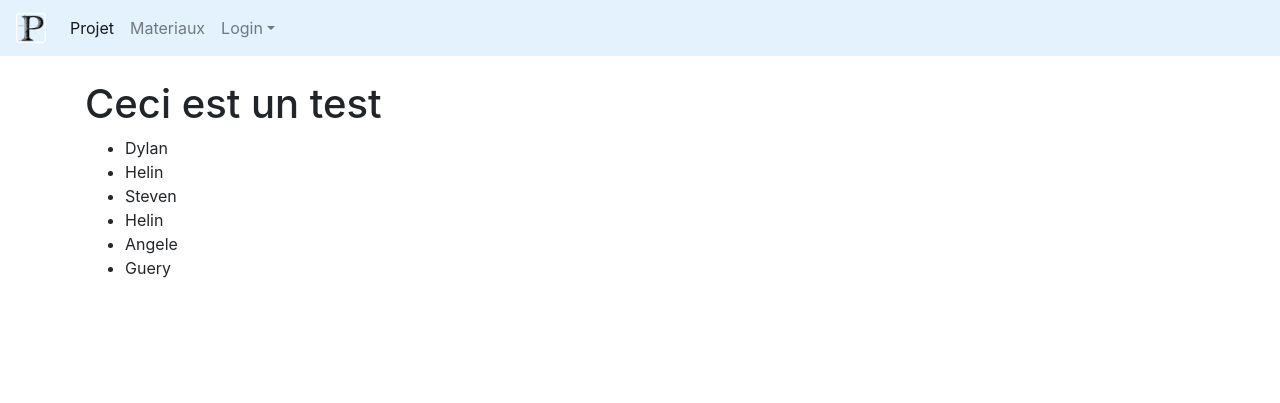
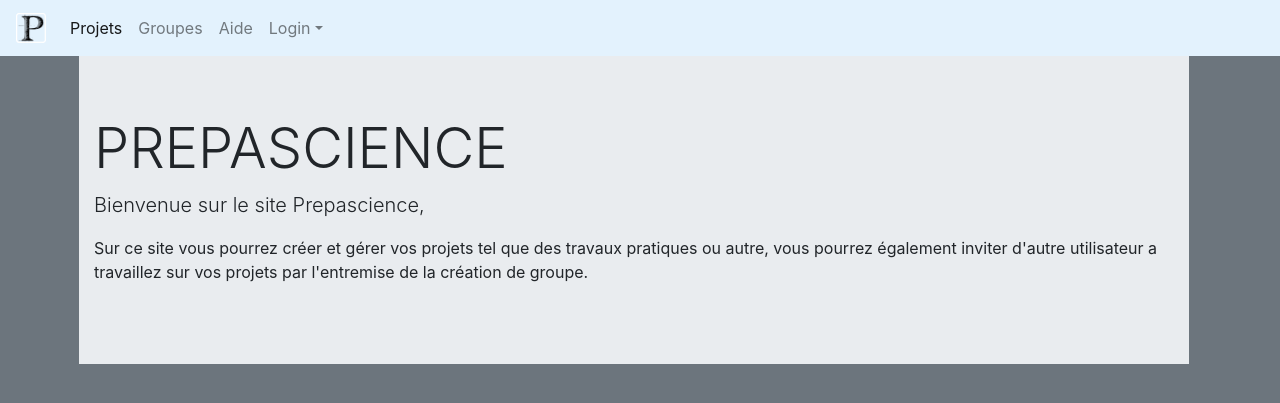
Before and after one commit to Dylan-Helin/Prepascience, a Django app: page / in a window 1280 px wide. Shown: the top 403 px of the page. Run offline with Django 3.2, Linux system fonts and the light colour scheme; data comes from the database, SQL or seed files in the repository; both versions use the stored data as it was after the commit; some libraries are stand-ins or nearby versions.

Commit message:
jumbotron et table demande

```diff
--- a/comptes/models.py
+++ b/comptes/models.py
@@ -54,3 +54,12 @@ class PersonneProjet(models.Model):
 class ProjetMateriel(models.Model):
     projet = models.ForeignKey(Projet, on_delete=models.CASCADE)
     materiaux = models.ForeignKey(Materiaux, on_delete=models.CASCADE)
+
+
+class Demande(models.Model):
+    titre = models.CharField(max_length=100)
+    contenu = TextField()
+    type = models.CharField(max_length=100)
+
+    def __str__(self):
+        return self.titre
--- a/templates/home.html
+++ b/templates/home.html
@@ -9,10 +9,11 @@
     <!-- Bootstrap CSS -->
     <link rel="stylesheet" href="https://stackpath.bootstrapcdn.com/bootstrap/4.4.1/css/bootstrap.min.css" integrity="sha384-Vkoo8x4CGsO3+Hhxv8T/Q5PaXtkKtu6ug5TOeNV6gBiFeWPGFN9MuhOf23Q9Ifjh" crossorigin="anonymous">
 
+
     <title>Prepascience</title>
     <link rel="shortcut icon" type="image/x-icon" href="{% static 'images/logo.ico' %}">
 </head>
-<body style="padding-top: 5rem;">
+<body style="padding-top: 4%;" class="bg-secondary" >
 <nav class="navbar navbar-expand-md navbar-light fixed-top" style="background-color: #e3f2fd;">
     <a class="navbar-brand" href="#">
         <img src="{% static 'images/logo.png' %}" width="30" height="30" class="d-inline-block align-top" alt="">
@@ -24,11 +25,15 @@
     <div class="collapse navbar-collapse" id="navbarsExampleDefault">
         <ul class="navbar-nav mr-auto">
             <li class="nav-item active">
-                <a class="nav-link" href="#">Projet <span class="sr-only">(current)</span></a>
+                <a class="nav-link" href="#"> Projets <span class="sr-only">(current)</span></a>
             </li>
             <li class="nav-item">
-                <a class="nav-link" href="#">Materiaux</a>
+                <a class="nav-link" href="#"> Groupes </a>
             </li>
+            <li class="nav-item">
+                <a class="nav-link" href="#"> Aide </a>
+            </li>
+
             <!--<li class="nav-item">
                 <a class="nav-link disabled" href="#" tabindex="-1" aria-disabled="true">Disabled</a>
             </li>-->
@@ -43,15 +48,24 @@
         </ul>
     </div>
 </nav>
-<main role="main" class="container">
-    <div>
-        <h1>Ceci est un test</h1>
-        <ul>
+
+<main role="main" class="container" style="margin-left: 5%; margin-right: 5%">
+    <div class="jumbotron jumbotron-fluid" >
+             <div class="container">
+                 <h1 class="display-4">PREPASCIENCE</h1>
+                 <p class="lead">Bienvenue sur le site Prepascience,</p>
+                 <p>Sur ce site vous pourrez créer et gérer vos projets tel que des travaux pratiques ou autre,
+                 vous pourrez également inviter d'autre utilisateur a travaillez sur vos projets par l'entremise de la création de groupe.</p>
+            </div>
+            </div>
+
+
+    <!--<ul>
             {%  for i in personnes %}
                 <li>{{ i.prenom }}</li>
                 <li>{{ i.nom }}</li>
             {% endfor %}
-        </ul>
+        </ul>--->
     </div>
 </main><!-- /.container -->
 <!-- Optional JavaScript -->
```
Also changed, not shown: db.sqlite3.
